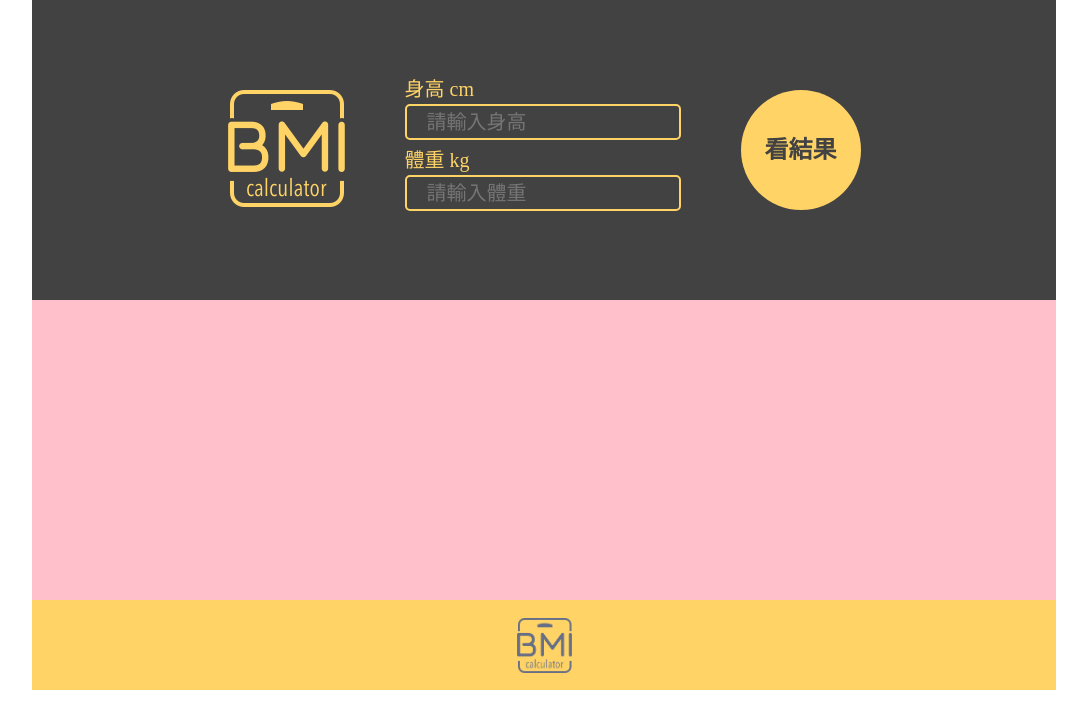
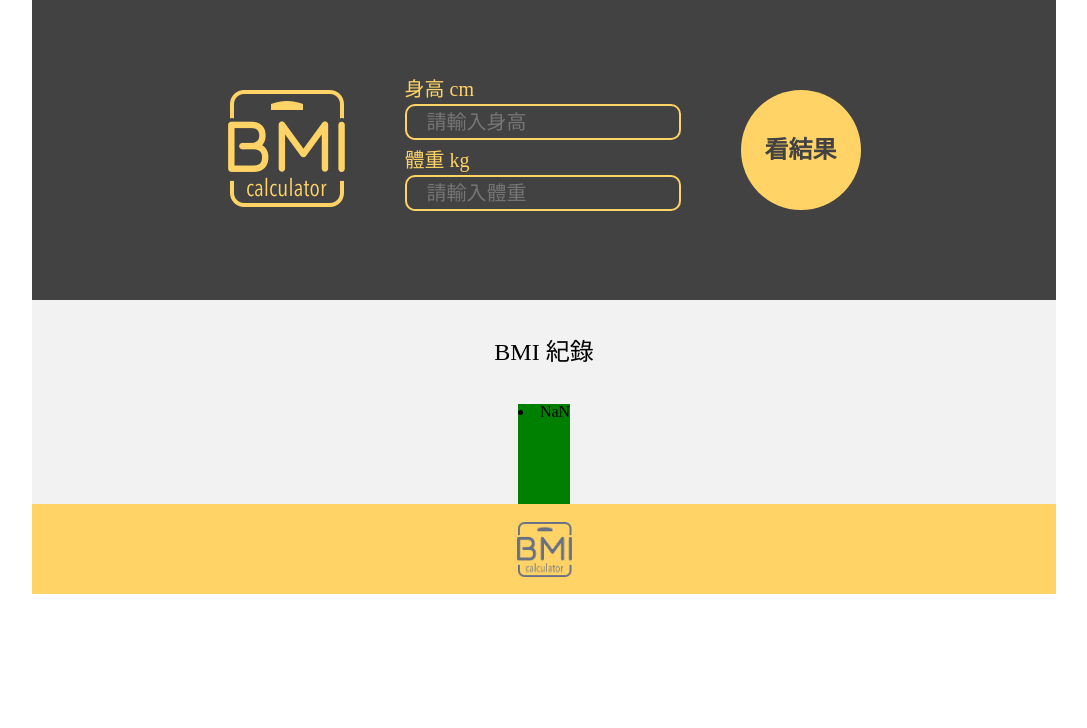
Before and after one commit to ChiTing0430/JavaScript-basice, a plain HTML site: page BMI-Calculator/index.html in a window 1280 px wide. Both pictures are taken after a click on the link "看結果". Shown: the whole page, without its empty margins (96-1183 px from the left). Drawn offline with Linux system fonts and the light colour scheme.

Commit message:
update BMI calculator

```diff
--- a/BMI-Calculator/css/all.css
+++ b/BMI-Calculator/css/all.css
@@ -166,7 +166,7 @@ table {
     width: 250px;
     height: 30px;
     border: 2px solid #FFD366;
-    border-radius: 5px;
+    border-radius: 10px;
     margin-top: 5px;
     margin-bottom: 10px;
     padding-left: 1em;
@@ -191,8 +191,23 @@ table {
 
 .main {
     width: 100%;
-    height: 300px;
-    background-color: pink;
+    height: auto;
+    background-color: rgba(128, 128, 128, 0.1);
+    display: flex;
+    justify-content: center;
+    align-items: center;
+    flex-direction: column;
+}
+
+.main h2 {
+    font-size: 24px;
+    margin: 40px auto;
+}
+
+.main .list li {
+    width: 100%;
+    height: 100px;
+    background-color: green;
 }
 
 .footer {
--- a/BMI-Calculator/index.html
+++ b/BMI-Calculator/index.html
@@ -17,9 +17,9 @@
                 </li>
                 <li>
                     <label for="">身高 cm</label>
-                    <input type="text" name="height" placeholder="請輸入身高" class="text">
+                    <input type="text" name="height" placeholder="請輸入身高" class="text" id="height">
                     <label for="">體重 kg</label>
-                    <input type="text" name="weight" placeholder="請輸入體重" class="text">
+                    <input type="text" name="weight" placeholder="請輸入體重" class="text" id="weight">
                 </li>
                 <li>
                     <a href="#" class="btn">看結果</a>
@@ -27,6 +27,9 @@
             </ul>
         </div>
         <div class="main">
+            <h2>BMI 紀錄</h2>
+            <div class="list">
+            </div>
         </div>
         <div class="footer">
             <img src="/images/BMICLogo.png" alt="">
--- a/BMI-Calculator/js/all.js
+++ b/BMI-Calculator/js/all.js
@@ -1,7 +1,36 @@
-var btn = document.querySelector('.btn');
+// 指定 DOM
+var list = document.querySelector('.list');
+var btnData = document.querySelector('.btn');
+var data = JSON.parse(localStorage.getItem('listData')) || [];
 
-btn.addEventListener('click', bbt);
+// 監聽
+btnData.addEventListener('click', addData);
+updateList(data);
 
-function bbt() {
-    console.log('123');
+// 計算 BMI 值
+function addData(e) {
+    e.preventDefault();
+    var txth = document.querySelector('#height').value;
+    var txtw = document.querySelector('#weight').value;
+    txth /= 100;
+    txth *= txth;
+    var txtsum = txtw / txth;
+    txtsum = txtsum.toFixed(2);
+    console.log(txtsum);
+    var todo = {
+        content: txtsum
+    };
+    data.push(todo);
+    updateList(data);
+    localStorage.setItem('listData', JSON.stringify(data));
 }
+
+// 更新網頁
+function updateList(items) {
+    str = '';
+    var len = items.length;
+    for (var i = 0; len > i; i++) {
+        str += '<li data-index=' + i + '><span>' + items[i].content + '</span></li>';
+    }
+    list.innerHTML = str;
+}
```
